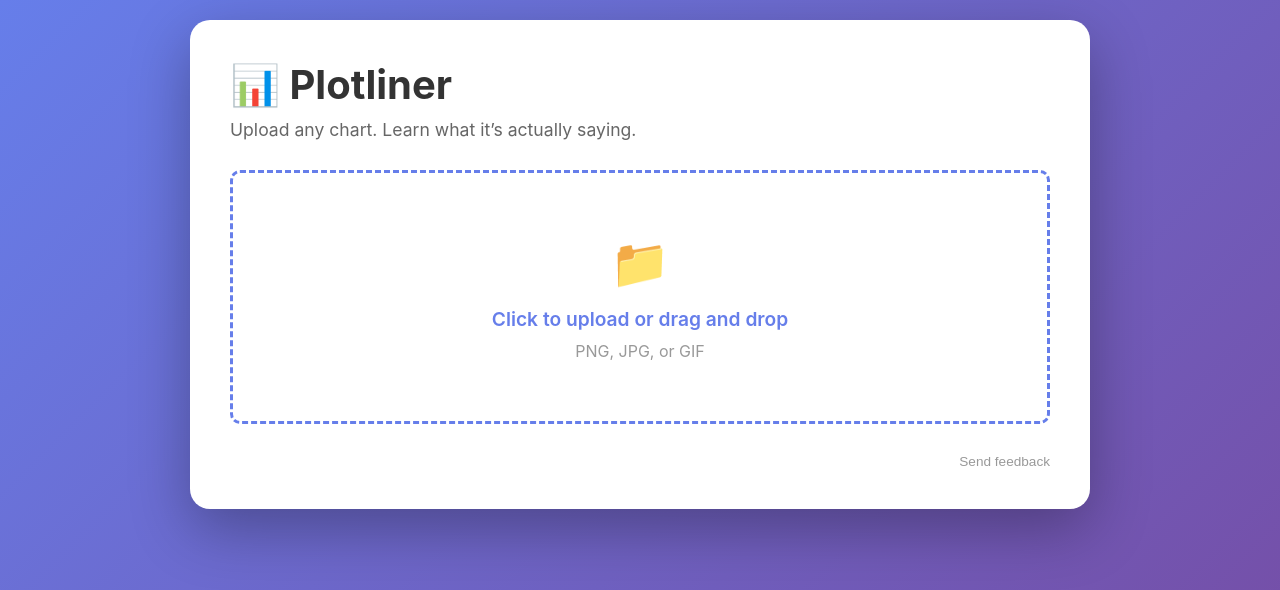
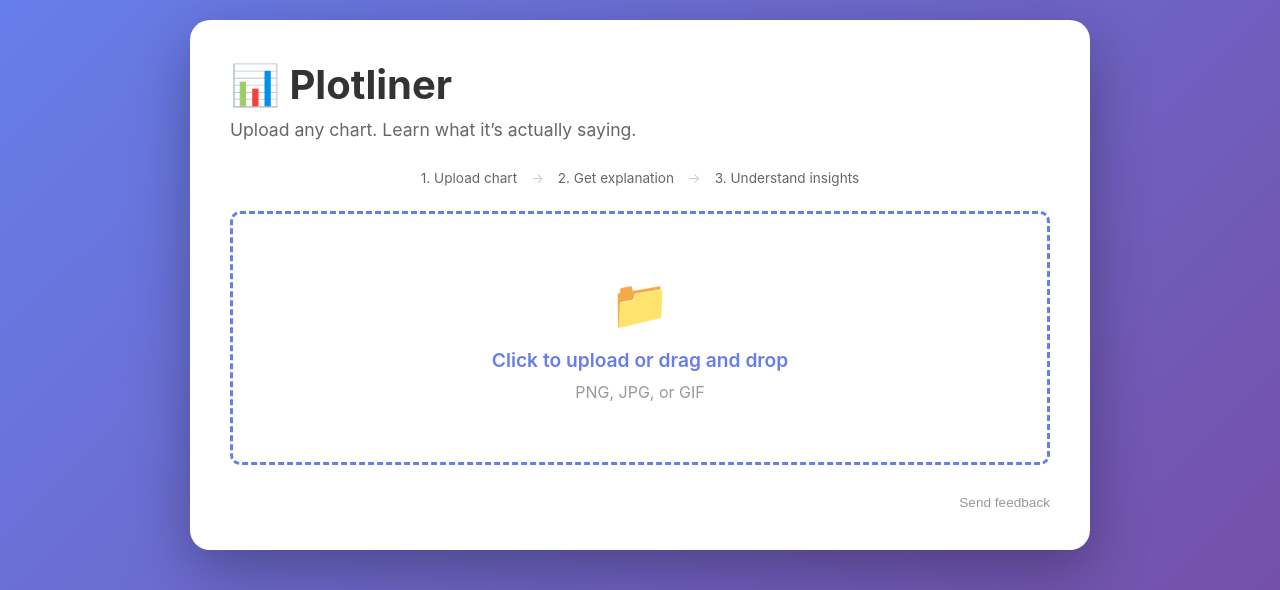
Before and after one commit to iamctodd/chart_explainer, a Flask app: page / in a window 1280 px wide. Shown: the top 590 px of the page. Run offline with Flask 3, Linux system fonts and the light colour scheme; some libraries are stand-ins or nearby versions.

Commit message:
Wording and copy updates

```diff
--- a/web_app/app.py
+++ b/web_app/app.py
@@ -31,9 +31,9 @@ def explain_chart(image_base64, media_type):
                         "text": """Analyze this chart/graph and provide:
 
 1. **What this shows**: Explain what data is being presented (2-3 sentences)
-2. **Key insights**: What are the main takeaways or patterns?
+2. **What this chart is really saying**: What are the main takeaways or patterns?
 3. **What this does NOT show**: Important limitations or what's missing
-4. **Potential misinterpretations**: Common ways people might misread this
+4. **What people often misread here**: Common ways people might misread this
 
 Be clear and helpful, not condescending. If the axes are misleading or there are visual tricks, point them out."""
                     }
--- a/web_app/templates/index.html
+++ b/web_app/templates/index.html
@@ -428,12 +428,35 @@
             margin-bottom: 15px;
             display: none;
         }
+        .how-it-works {
+            text-align: center;
+            color: #999;
+            font-size: 0.85em;
+            margin-bottom: 25px;
+        }
+
+        .step {
+            color: #666;
+        }
+
+        .step-divider {
+            margin: 0 10px;
+            color: #ccc;
+        }
     </style>
 </head>
 <body>
     <div class="container">
         <h1>📊 Plotliner</h1>
         <p class="subtitle">Upload any chart. Learn what it’s actually saying.</p>
+
+        <div class="how-it-works">
+            <span class="step">1. Upload chart</span>
+            <span class="step-divider">→</span>
+            <span class="step">2. Get explanation</span>
+            <span class="step-divider">→</span>
+            <span class="step">3. Understand insights</span>
+        </div>
 
         <div class="upload-area" id="uploadArea">
             <div class="upload-icon">📁</div>
```
